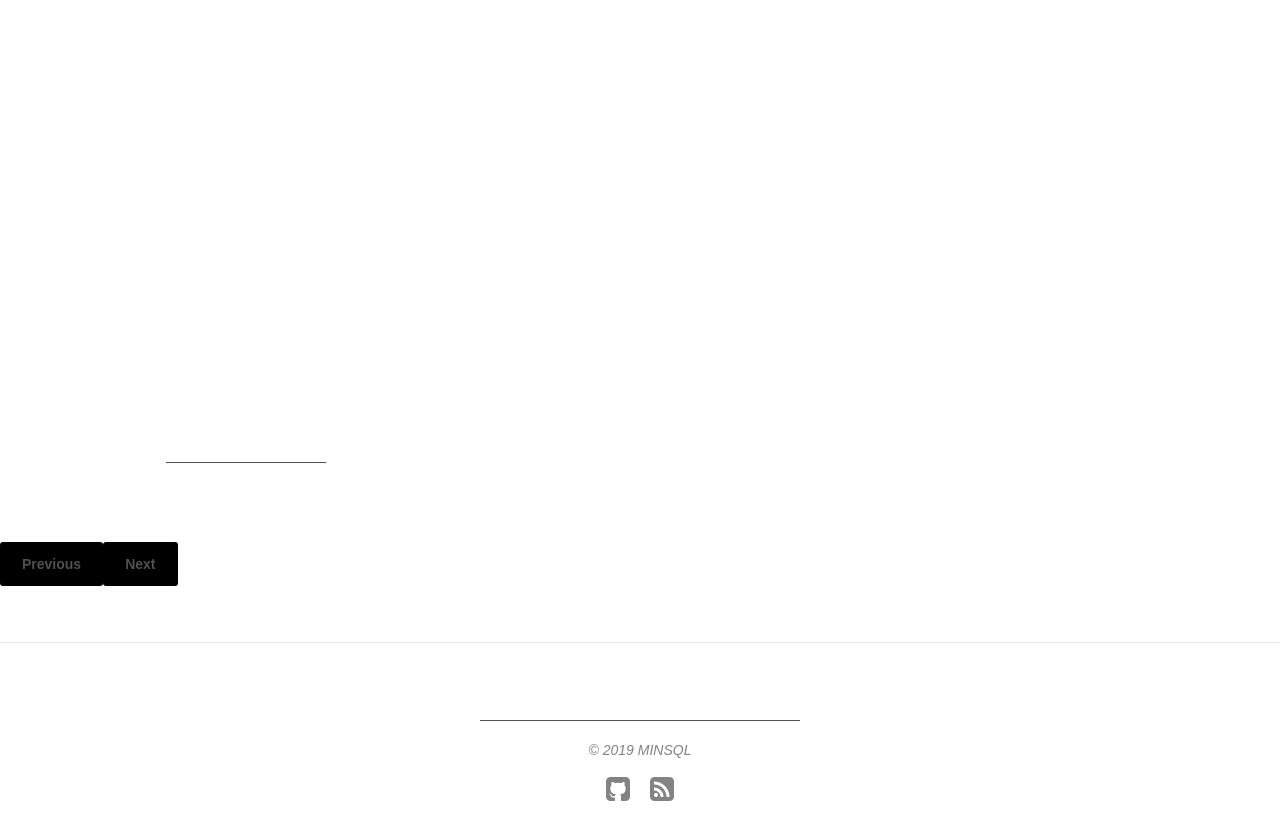
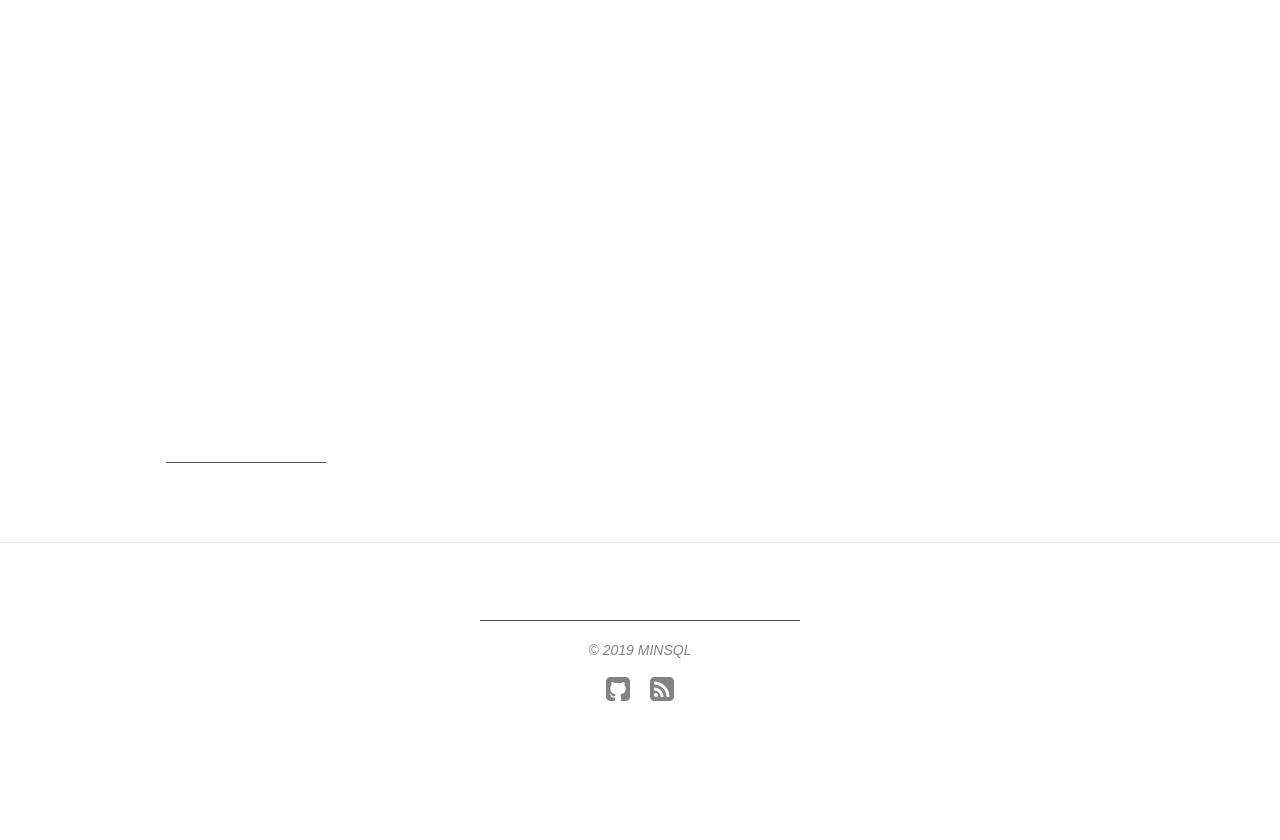
Before and after one commit to minsql/minsql.github.io, a Jekyll site: the page built from _posts/blog/2015-12-16-MySQL query_cache 최적화 하기.md, in a window 1280 px wide and 900 px high, scrolled down 1060 px. Shown: the top 840 px of the window. Built offline with Jekyll 4.4.1, drawn with Linux system fonts in a browser that asks for light colours; nearby versions of some CDN libraries; some web fonts are replaced; comment, search, counter and statistics services are not loaded; after the commit the page ends 1860 px from its top, so only the background shows below that.

Commit message:
remove pagination

```diff
--- a/_config.yml
+++ b/_config.yml
@@ -38,8 +38,8 @@ read_time: true
 #  enabled: true
 #  per_page: 30 # amount of posts to show
 #  permalink: '/:num/'
-paginate: 20 # amount of posts to show
-paginate_path: "/page:num/"
+#paginate: 20 # amount of posts to show
+#paginate_path: "/page:num/"
 
 # Search
 search_full_content: true
--- a/_layouts/post.html
+++ b/_layouts/post.html
@@ -61,14 +61,14 @@
         {% endif %}
       </div><!-- /.entry-content -->
     </div><!-- /.entry-wrapper -->
-    <nav class="pagination" role="navigation">
+    <!--nav class="pagination" role="navigation">
       {% if page.previous %}
         <a href="{{ site.url }}{{ page.previous.url }}" class="btn" title="{{ page.previous.title }}">Previous</a>
       {% endif %}
       {% if page.next %}
         <a href="{{ site.url }}{{ page.next.url }}" class="btn" title="{{ page.next.title }}">Next</a>
       {% endif %}
-    </nav><!-- /.pagination -->
+    </nav--><!-- /.pagination -->
   </article>
 </div><!-- /#main -->
 
--- a/blog/index.html
+++ b/blog/index.html
@@ -3,7 +3,7 @@ layout: blog
 title: Blog
 excerpt: "An archive of blog posts sorted by date."
 search_omit: true
-paginate: true
+
 ---
 <!-- This loops through the paginated posts for post in paginator.posts } -->
 
```
Also changed, not shown: 7 other files.
